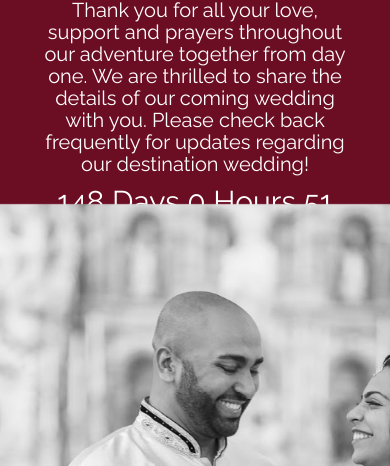
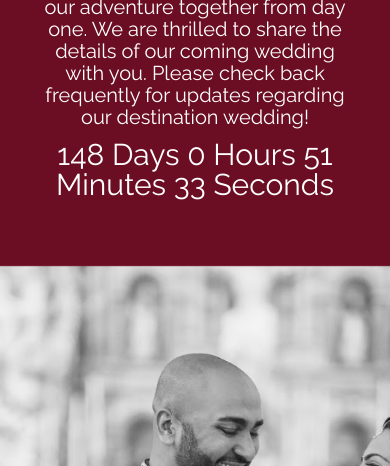
Before and after one commit to jpallath/sherrys_wedding, a React app: page / in a window 390 px wide. Shown: the part 734-1200 px from the top of the page. Built offline with nearby package versions, Linux system fonts and the light colour scheme; a web font is replaced by a local one.

```diff
--- a/src/styles/home.css
+++ b/src/styles/home.css
@@ -110,7 +110,8 @@
     height: 30vh;
     font-size: 50%;
     line-height: 15px;
-    padding: 12% 0;
+    /* padding: 12% 0; */
+    padding-bottom: 40%;
   }
   .details-greeter p {
     font-size: 20px;
```
